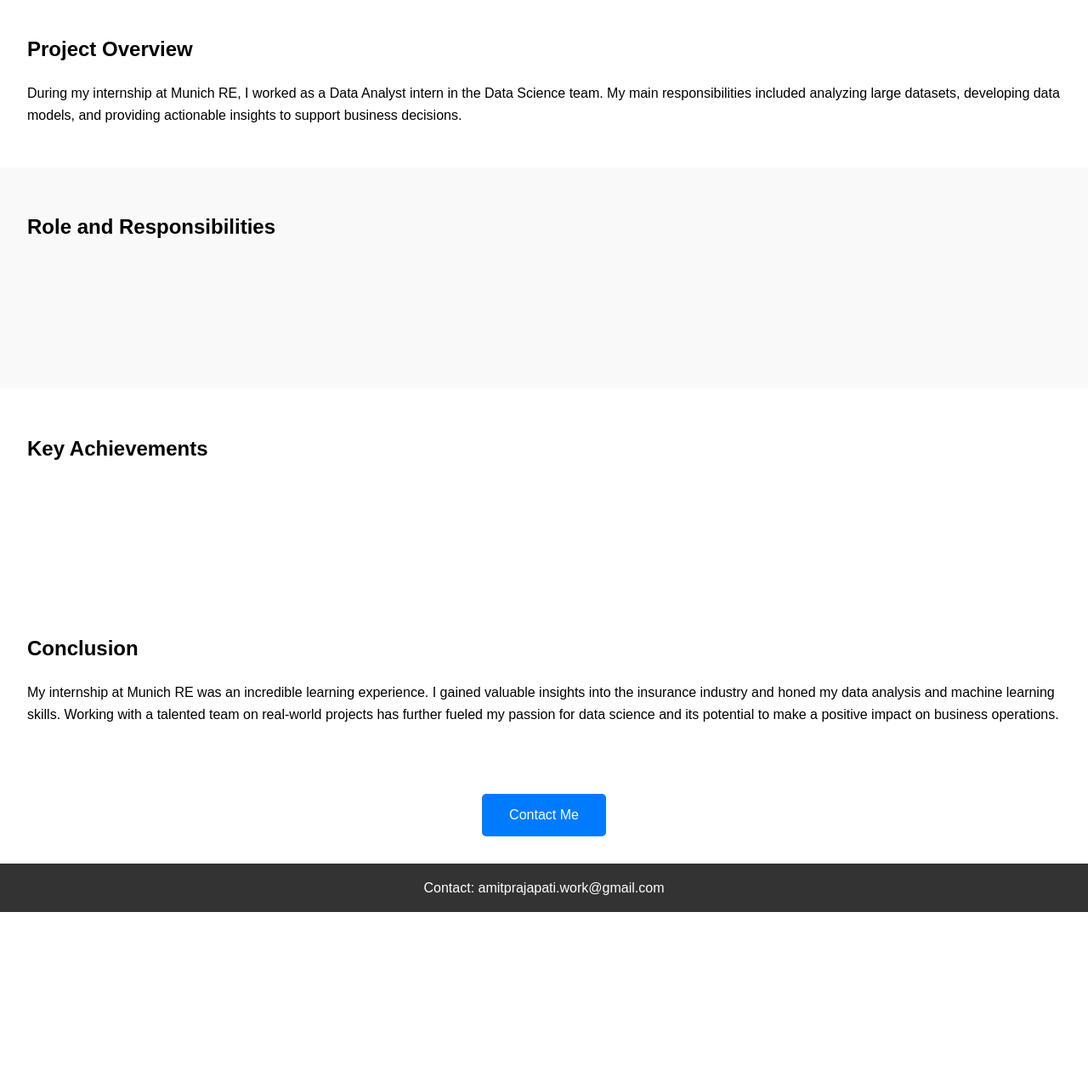
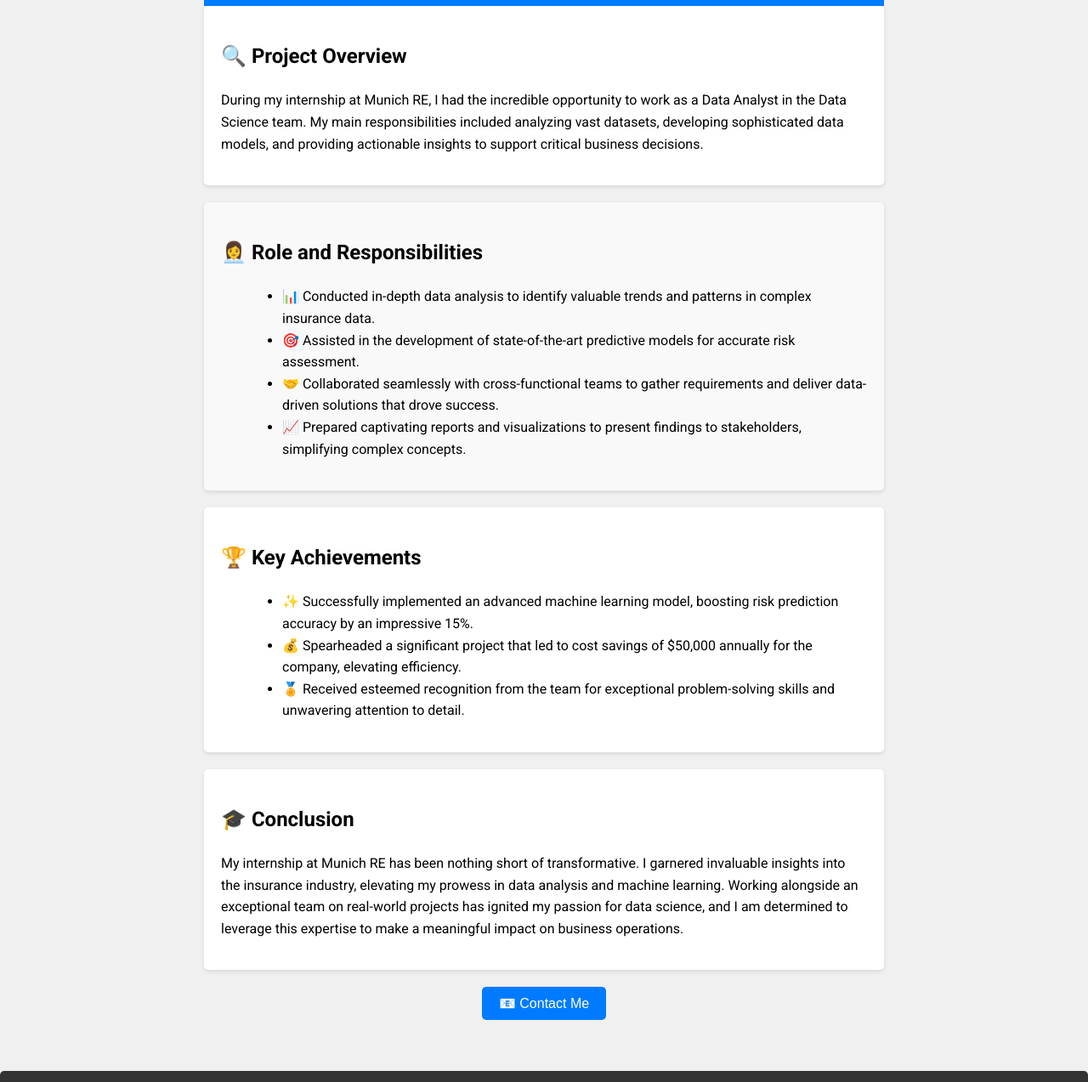
Before and after one commit to AmitPrajapati1978/AmitPrajapati1978.github.io, a plain HTML site: page project-pages/Project-1/project1.html in a window 1280 px wide. Shown: the part 96-1369 px from the top of the page at 85% size. Before the commit the page ends 1169 px from the top, so only its background shows below. Drawn offline with Linux system fonts and the light colour scheme; files that its build step writes are made by us from their sources.

Commit message:
Project Added

```diff
--- a/project-pages/Project-1/project1.css
+++ b/project-pages/Project-1/project1.css
@@ -1,18 +1,25 @@
-/* project.css */
+/* project1.css */
 
 /* General Styling */
 body {
-    font-family: Arial, sans-serif;
+    font-family: 'Roboto', sans-serif;
     line-height: 1.6;
     margin: 0;
     padding: 0;
+    background-color: #f0f0f0;
+  }
+
+  .project-wrapper {
+    max-width: 800px;
+    margin: 0 auto;
+    padding: 20px;
   }
 
   header {
-    background-color: #333;
+    background-color: #007bff;
     color: #fff;
+    text-align: center;
     padding: 1rem;
-    text-align: center;
   }
 
   h1 {
@@ -21,13 +28,19 @@ body {
 
   /* Project Details Section */
   .project-details {
-    padding: 2rem;
+    background-color: #fff;
+    padding: 20px;
+    border-radius: 5px;
+    box-shadow: 0 2px 5px rgba(0, 0, 0, 0.1);
   }
 
   /* Role and Responsibilities Section */
   .role-responsibilities {
     background-color: #f9f9f9;
-    padding: 2rem;
+    padding: 20px;
+    border-radius: 5px;
+    margin-top: 20px;
+    box-shadow: 0 2px 5px rgba(0, 0, 0, 0.1);
   }
 
   .role-responsibilities ul {
@@ -37,7 +50,11 @@ body {
 
   /* Key Achievements Section */
   .key-achievements {
-    padding: 2rem;
+    background-color: #fff;
+    padding: 20px;
+    border-radius: 5px;
+    margin-top: 20px;
+    box-shadow: 0 2px 5px rgba(0, 0, 0, 0.1);
   }
 
   .key-achievements ul {
@@ -47,14 +64,18 @@ body {
 
   /* Conclusion Section */
   .conclusion {
-    padding: 2rem;
+    background-color: #fff;
+    padding: 20px;
+    border-radius: 5px;
+    margin-top: 20px;
+    box-shadow: 0 2px 5px rgba(0, 0, 0, 0.1);
   }
 
   /* Contact Me Button */
   .contact-button {
     display: block;
-    margin: 2rem auto;
-    padding: 1rem 2rem;
+    margin: 20px auto;
+    padding: 10px 20px;
     background-color: #007bff;
     color: #fff;
     border: none;
@@ -74,19 +95,27 @@ body {
     color: #fff;
     text-align: center;
     padding: 1rem;
+    margin-top: 20px;
+    border-radius: 5px;
+    box-shadow: 0 2px 5px rgba(0, 0, 0, 0.1);
   }
 
   #footer p {
     margin: 0;
+    font-size: 0.9rem;
+    opacity: 0.8;
+    color: #ccc;
   }
 
   /* Interactions */
   @keyframes fadeIn {
     from {
       opacity: 0;
+      transform: translateY(20px);
     }
     to {
       opacity: 1;
+      transform: translateY(0);
     }
   }
 
@@ -96,25 +125,4 @@ body {
 
   .project-details li,
   .role-responsibilities li,
-  .key-achievements li,
-  .conclusion li {
-    opacity: 0;
-    transform: translateY(20px);
-    transition: opacity 0.5s ease, transform 0.5s ease;
-  }
-
-  .project-details.fade-in li,
-  .role-responsibilities.fade-in li,
-  .key-achievements.fade-in li,
-  .conclusion.fade-in li {
-    opacity: 1;
-    transform: translateY(0);
-  }
-
-  .contact-button.click-effect {
-    transform: scale(1);
-  }
-
-  .contact-button:active {
-    transform: scale(0.95);
-  }
+  .key-achie
--- a/project-pages/Project-1/project1.html
+++ b/project-pages/Project-1/project1.html
@@ -1,56 +1,63 @@
 <!DOCTYPE html>
 <html lang="en">
+
 <head>
   <meta charset="UTF-8">
   <meta name="viewport" content="width=device-width, initial-scale=1.0">
   <title>Project 1 - Munich RE Internship</title>
   <link rel="stylesheet" href="./css/project1.css">
+  <link rel="preconnect" href="https://fonts.googleapis.com">
+  <link rel="stylesheet" href="https://fonts.googleapis.com/css2?family=Roboto:wght@400;700&display=swap">
 </head>
+
 <body>
+  <!-- Project Wrapper -->
+  <div class="project-wrapper">
     <!-- Project Header -->
     <header>
-    <h1>Project 1 - Munich RE Internship</h1>
+      <h1>🚀 Project 1 - Munich RE Internship 🏢</h1>
     </header>
 
     <!-- Project Details -->
-  <section class="project-details">
-    <h2>Project Overview</h2>
+    <section class="project-details fade-in">
+      <h2>🔍 Project Overview</h2>
       <p>
-      During my internship at Munich RE, I worked as a Data Analyst intern in the Data Science team. My main responsibilities included analyzing large datasets, developing data models, and providing actionable insights to support business decisions.
+        During my internship at Munich RE, I had the incredible opportunity to work as a Data Analyst in the Data Science team. My main responsibilities included analyzing vast datasets, developing sophisticated data models, and providing actionable insights to support critical business decisions.
       </p>
     </section>
 
     <!-- Role and Responsibilities -->
-  <section class="role-responsibilities">
-    <h2>Role and Responsibilities</h2>
+    <section class="role-responsibilities fade-in">
+      <h2>👩‍💼 Role and Responsibilities</h2>
       <ul>
-      <li>Conducted data analysis to identify trends and patterns in insurance data.</li>
-      <li>Assisted in the development of predictive models for risk assessment.</li>
-      <li>Collaborated with cross-functional teams to gather requirements and deliver data-driven solutions.</li>
-      <li>Prepared reports and visualizations to present findings to stakeholders.</li>
+        <li>📊 Conducted in-depth data analysis to identify valuable trends and patterns in complex insurance data.</li>
+        <li>🎯 Assisted in the development of state-of-the-art predictive models for accurate risk assessment.</li>
+        <li>🤝 Collaborated seamlessly with cross-functional teams to gather requirements and deliver data-driven solutions that drove success.</li>
+        <li>📈 Prepared captivating reports and visualizations to present findings to stakeholders, simplifying complex concepts.</li>
       </ul>
     </section>
 
     <!-- Key Achievements -->
-  <section class="key-achievements">
-    <h2>Key Achievements</h2>
+    <section class="key-achievements fade-in">
+      <h2>🏆 Key Achievements</h2>
       <ul>
-      <li>Successfully implemented a machine learning model that improved the accuracy of risk prediction by 15%.</li>
-      <li>Contributed to a project that resulted in cost savings of $50,000 annually for the company.</li>
-      <li>Received recognition from the team for exceptional problem-solving skills and attention to detail.</li>
+        <li>✨ Successfully implemented an advanced machine learning model, boosting risk prediction accuracy by an impressive 15%.</li>
+        <li>💰 Spearheaded a significant project that led to cost savings of $50,000 annually for the company, elevating efficiency.</li>
+        <li>🏅 Received esteemed recognition from the team for exceptional problem-solving skills and unwavering attention to detail.</li>
       </ul>
     </section>
 
     <!-- Conclusion -->
-  <section class="conclusion">
-    <h2>Conclusion</h2>
+    <section class="conclusion fade-in">
+      <h2>🎓 Conclusion</h2>
       <p>
-      My internship at Munich RE was an incredible learning experience. I gained valuable insights into the insurance industry and honed my data analysis and machine learning skills. Working with a talented team on real-world projects has further fueled my passion for data science and its potential to make a positive impact on business operations.
+        My internship at Munich RE has been nothing short of transformative. I garnered invaluable insights into the insurance industry, elevating my prowess in data analysis and machine learning. Working alongside an exceptional team on real-world projects has ignited my passion for data science, and I am determined to leverage this expertise to make a meaningful impact on business operations.
       </p>
     </section>
 
     <!-- Contact Button -->
-  <button class="contact-button" onclick="scrollToFooter()">Contact Me</button>
+    <button class="contact-button click-effect" onclick="scrollToFooter()">📧 Contact Me</button>
+  </div>
 
   <!-- Footer -->
   <footer id="footer">
@@ -65,4 +72,5 @@
     }
   </script>
 </body>
+
 </html>
```
Lines whose indentation alone changed are shown as unchanged.
